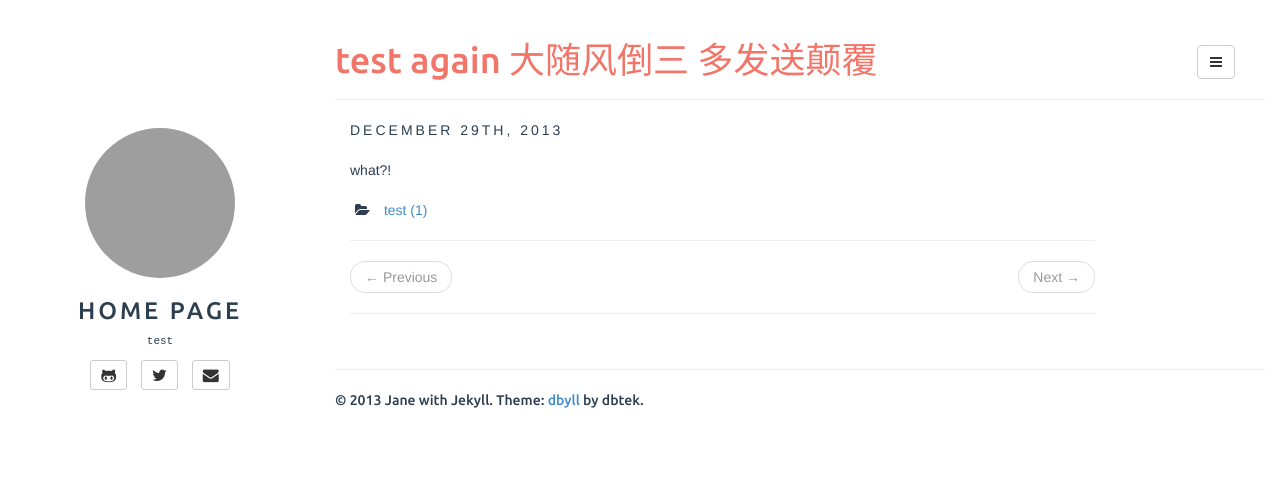
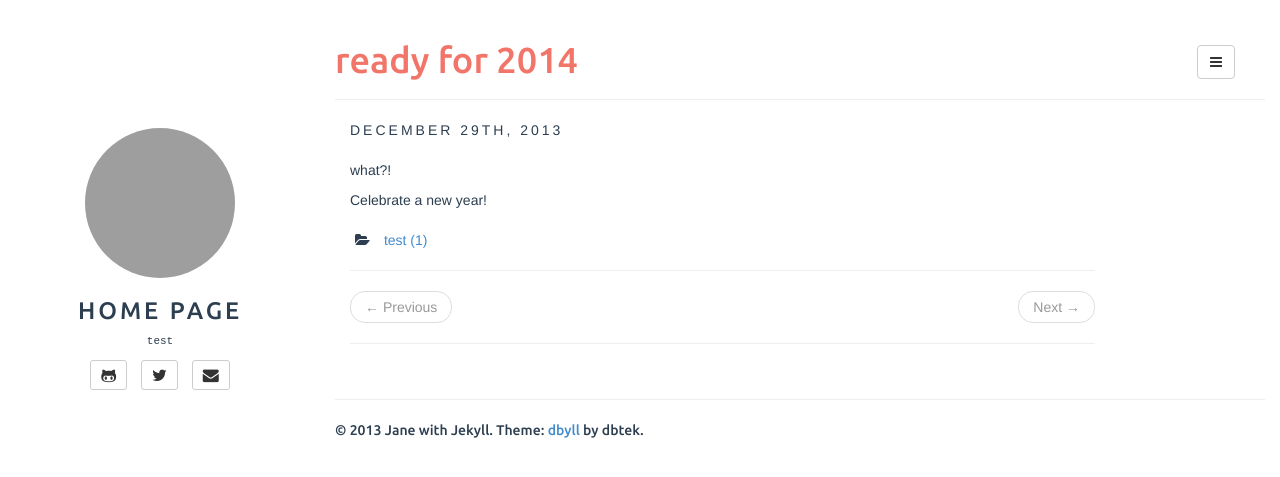
Before and after one commit to jane110511/jane110511.github.io, a Jekyll site: the page built from _posts/2013-12-29-ready-for-2014.md, in a window 1280 px wide. Shown: the top 477 px of the page. Built offline with Jekyll 4.4.1, drawn with Linux system fonts in a browser that asks for light colours; grey boxes are pictures that could not be loaded.

Commit message:
Update 2013-12-29-ready-for-2014.md

```diff
--- a/_posts/2013-12-29-ready-for-2014.md
+++ b/_posts/2013-12-29-ready-for-2014.md
@@ -1,7 +1,9 @@
 ---
 layout: post
-title: test again 大随风倒三 多发送颠覆
+title: ready for 2014
 categories: test
 ---
 
 what?!
+
+Celebrate a new year!
```
